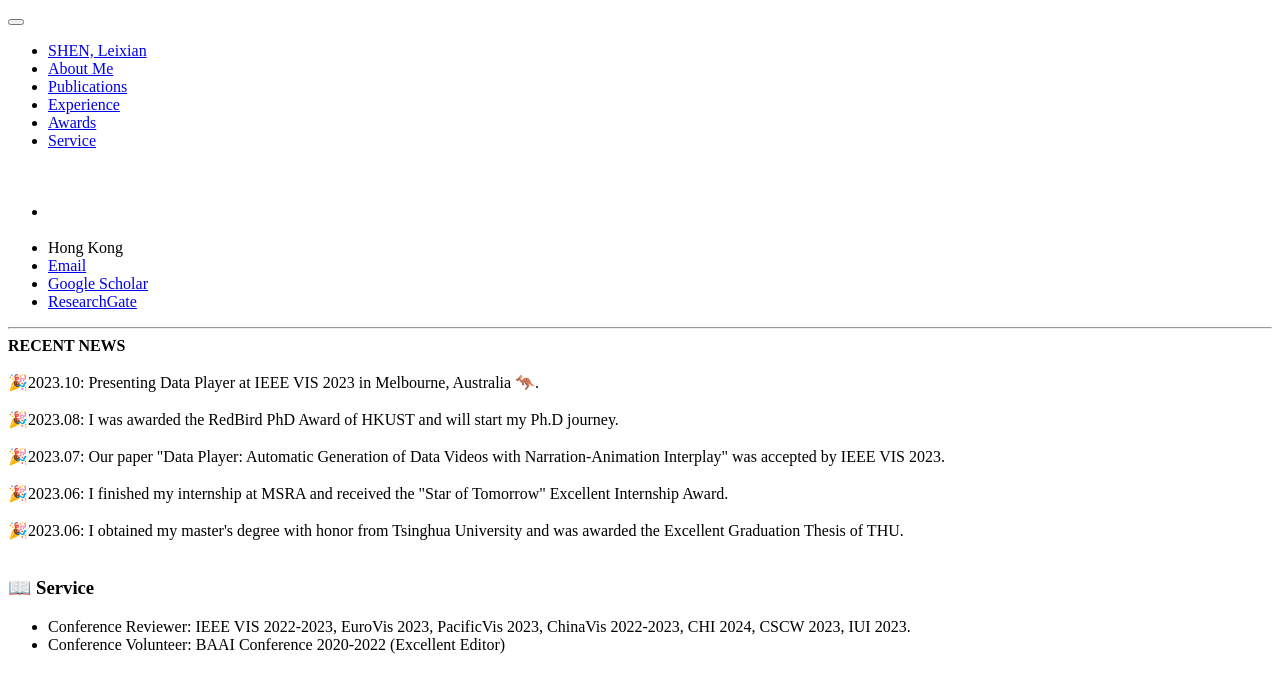
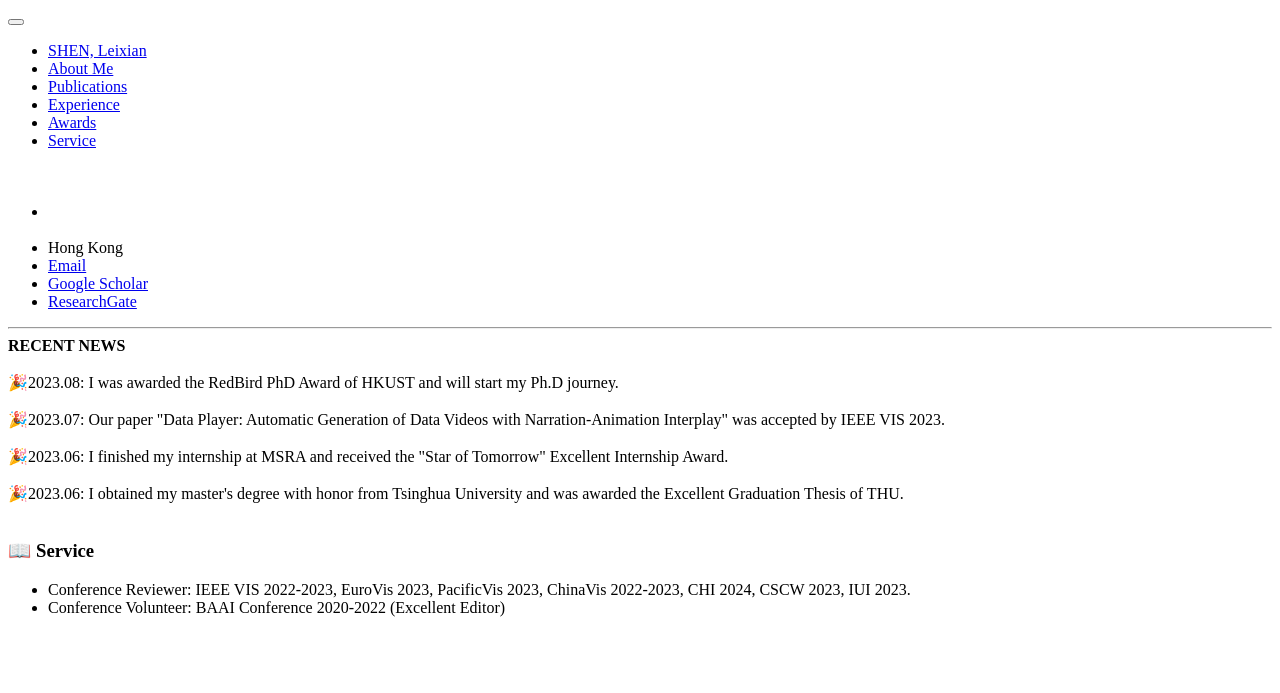
Before and after one commit to ShenLeixian/ShenLeixian1111, a Jekyll site: the page built from _pages/include/service.md, in a window 1280 px wide. Shown: the top 693 px of the page. Built offline with Jekyll 4.4.1, drawn with Linux system fonts in a browser that asks for light colours; our own code applies the rules of GitHub Pages for plain Markdown files.

Commit message:
Revert "1"
This reverts commit 9b9516b5e2699040fa96639fdccdbbbe93efe409.

```diff
--- a/_includes/sidebar.html
+++ b/_includes/sidebar.html
@@ -15,8 +15,6 @@
 <hr/>
 <b> RECENT NEWS</b> <br><br>
 <div class="news">
-🎉2023.10: Presenting Data Player at IEEE VIS 2023 in Melbourne, Australia 🦘.<br><br>
-
 🎉2023.08: I was awarded the RedBird PhD Award of HKUST and will start my Ph.D journey. <br><br>
 
 🎉2023.07: Our paper "Data Player: Automatic Generation of Data Videos with Narration-Animation Interplay" was accepted by IEEE VIS 2023. <br><br>
```
Also changed, not shown: 1 other file.
